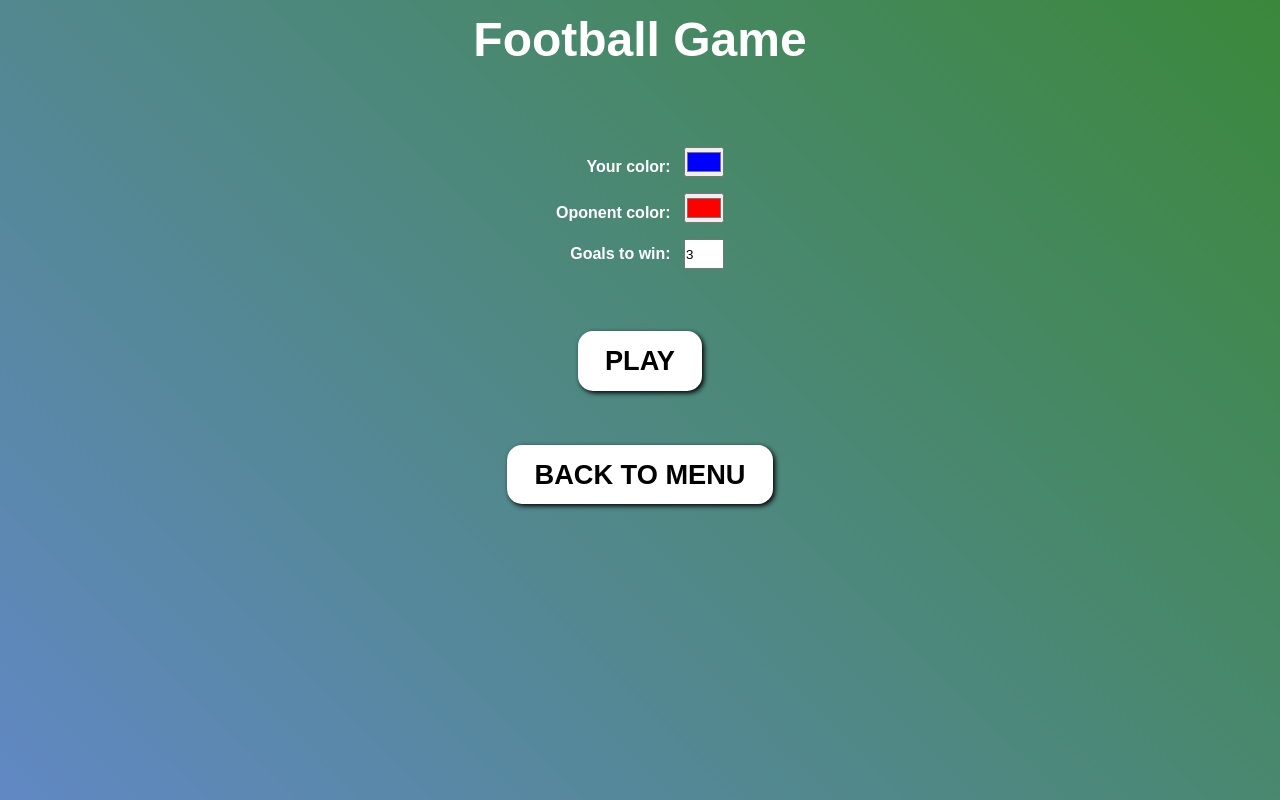
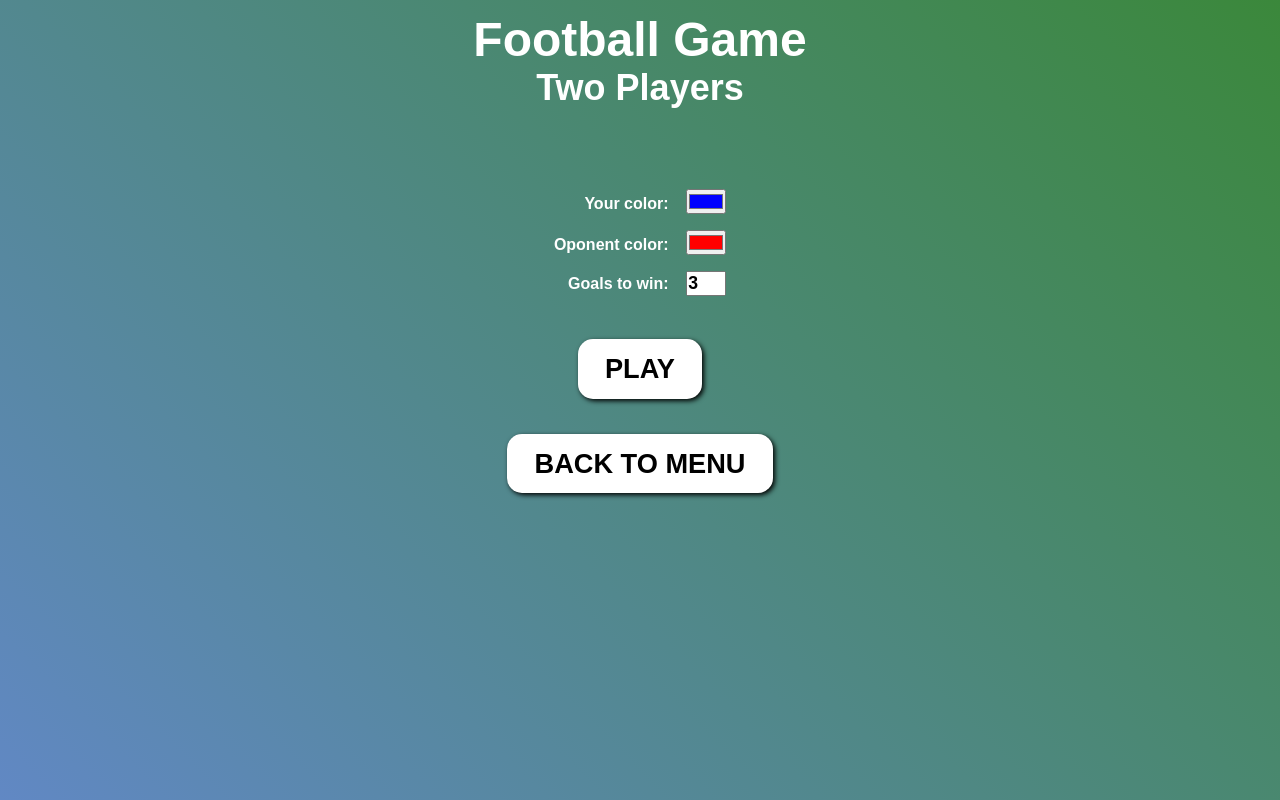
Before and after one commit to gptak/football-game, a React (Create React App) app: page /multi in a window 1280 px wide. Built offline with nearby package versions, Linux system fonts and the light colour scheme.

Commit message:
subtitles added

```diff
--- a/src/comp/Football.css
+++ b/src/comp/Football.css
@@ -59,13 +59,15 @@
 
 input {
   width: 40px;
-  height: 30px;
+  height: 25px;
   margin-left: 1em;
+  font-size: 1.1rem;
+  font-weight: bold;
 }
 
 .button {
   padding: 0.5em 1em;
-  margin-top: 2em;
+  margin-top: 1.3em;
   font-size: 1.7rem;
   background-color: white;
   color: black;
--- a/src/comp/Football.jsx
+++ b/src/comp/Football.jsx
@@ -54,8 +54,6 @@ const Football = ({ playerAColor, playerBColor, winScore }) => {
       },
     });
     Body.setMass(playerB, 2.5);
-
-
 
     const ball = Bodies.circle(width / 2, height / 2, ballDiameter, {
       restitution: 0.5,
@@ -619,6 +617,7 @@ const Football = ({ playerAColor, playerBColor, winScore }) => {
     <div className="football">
       <header className="title">
         <h1>Football Game</h1>
+        <h2>Single Player</h2>
       </header>
       <div className="scoreboard">
         <span>{bGoalCounter}</span>
--- a/src/comp/FootballMulti.jsx
+++ b/src/comp/FootballMulti.jsx
@@ -544,6 +544,7 @@ const FootballMulti = ({ playerAColor, playerBColor, winScore }) => {
     <div className="football">
       <header className="title">
         <h1>Football Game</h1>
+        <h2>Two Players</h2>
       </header>
       <div className="scoreboard">
         <span>{bGoalCounter}</span>
--- a/src/comp/MultiPanel.jsx
+++ b/src/comp/MultiPanel.jsx
@@ -28,6 +28,7 @@ const MultiPanel = ({
     <div className="football">
       <header className="title">
         <h1>Football Game</h1>
+        <h2>Two Players</h2>
       </header>
       <div className="options">
         <div className="option">
--- a/src/comp/SinglePanel.jsx
+++ b/src/comp/SinglePanel.jsx
@@ -28,6 +28,7 @@ const SinglePanel = ({
     <div className="football">
       <header className="title">
         <h1>Football Game</h1>
+        <h2>Single Player</h2>
       </header>
       <div className="options">
         <div className="option">
```
